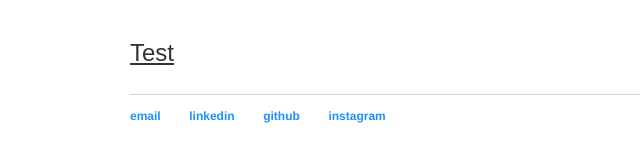
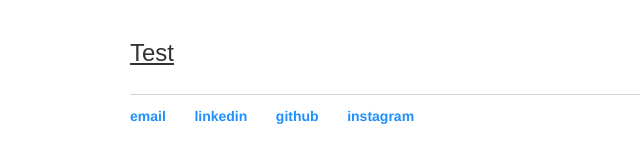
Before and after one commit to pat-liu/WebsiteV1, a Jekyll site: the page built from projects/icordisx.html, in a window 1280 px wide. Shown: the part 166-329 px from the top of the page, without its empty margins (62-702 px from the left). Built offline with Jekyll 4.4.1, drawn with Linux system fonts in a browser that asks for light colours.

Commit message:
Update main.css

```diff
--- a/css/main.css
+++ b/css/main.css
@@ -10,7 +10,6 @@ nav ul, footer ul {
 }
 nav ul li, footer ul li {
     display: inline;
-    margin-right: 20px;
     margin-right: 25px;
 }
 a {
@@ -21,7 +20,7 @@ a {
 a.footer {
     text-decoration: none;
     color: #1e90ff;
-    font-size: 12px;
+    font-size: 14px;
 }
 a:hover {
     text-decoration: underline;
```
